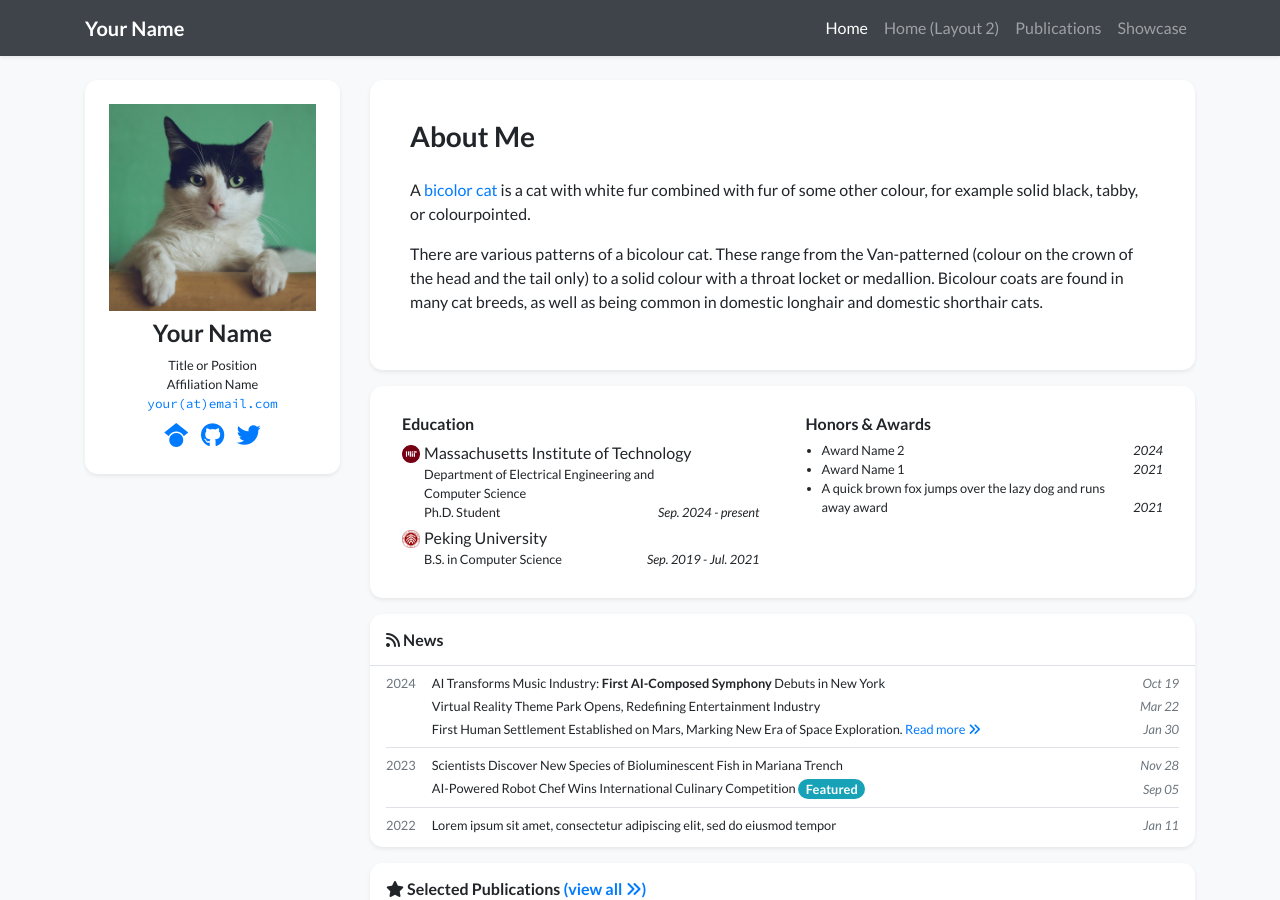
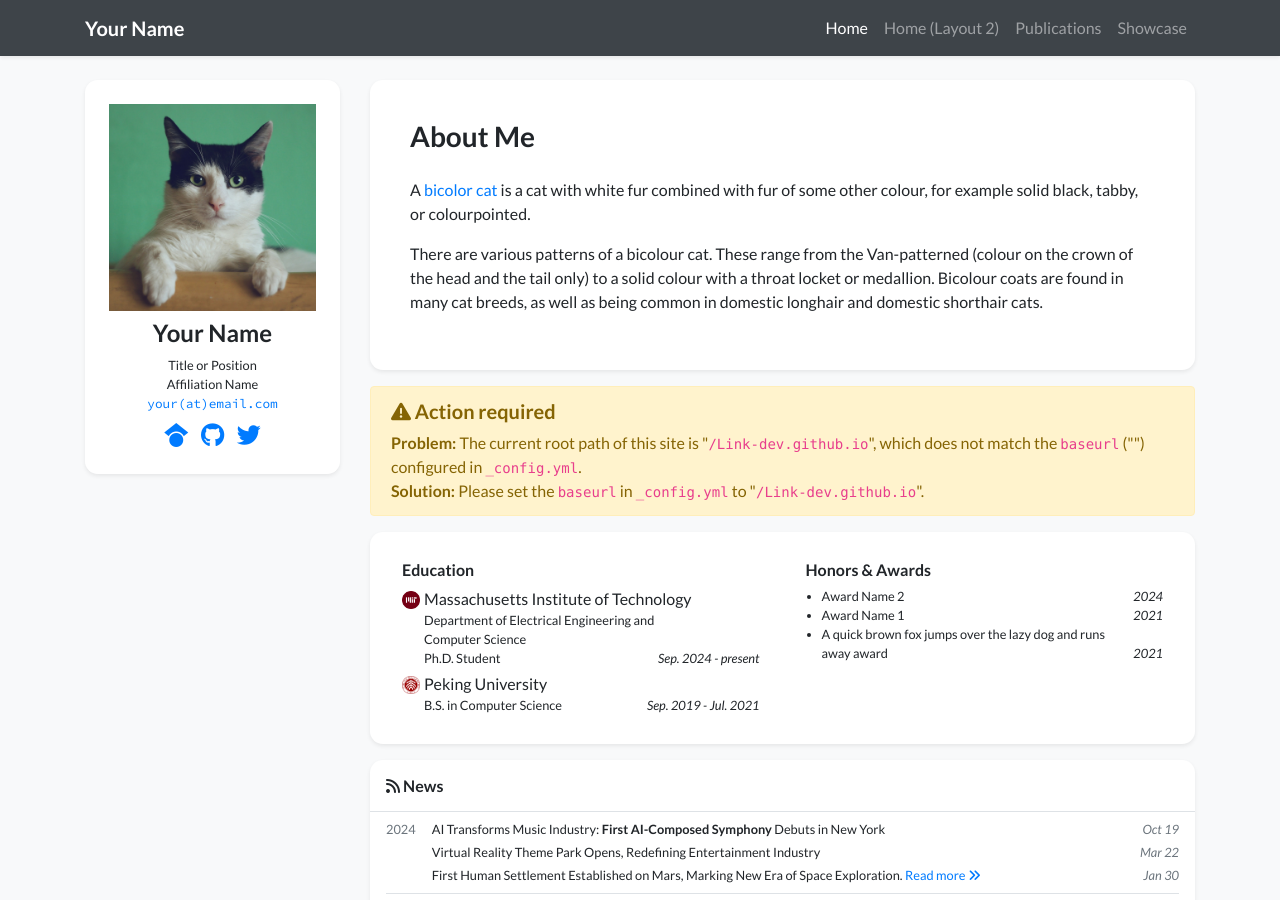
Before and after one commit to Link-dev/Link-dev.github.io, a Jekyll site: the page built from index.html, in a window 1280 px wide and 900 px high. Built offline with Jekyll 4.4.1, drawn with Linux system fonts in a browser that asks for light colours; nearby versions of some CDN libraries; a style sheet for code colours, icons or effects is not loaded.

Commit message:
Update _config.yml

```diff
--- a/_config.yml
+++ b/_config.yml
@@ -13,7 +13,7 @@
 # you will see them accessed via {{ site.title }}, {{ site.email }}, and so on.
 # You can create any custom variable you would like, and they will be accessible
 # in the templates via {{ site.myvariable }}.
-baseurl: "/academic-homepage" # the subpath of your site, e.g. /blog
+baseurl: "" # the subpath of your site, e.g. /blog /academic-homepage
 
 # Build settings
 markdown: kramdown
```
